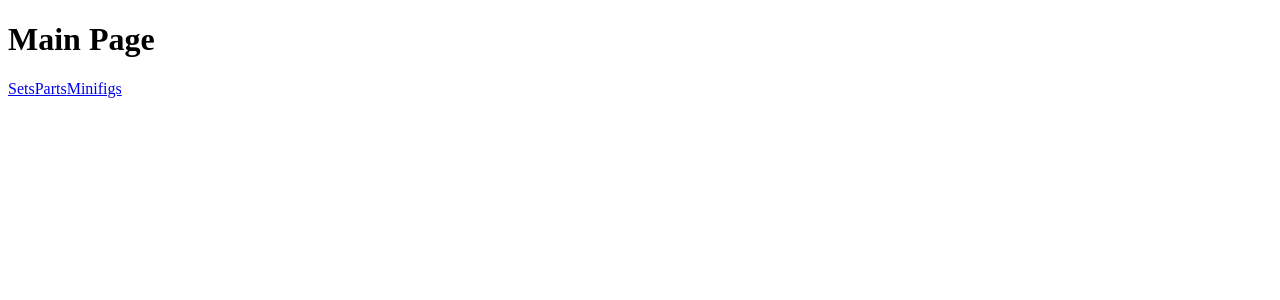
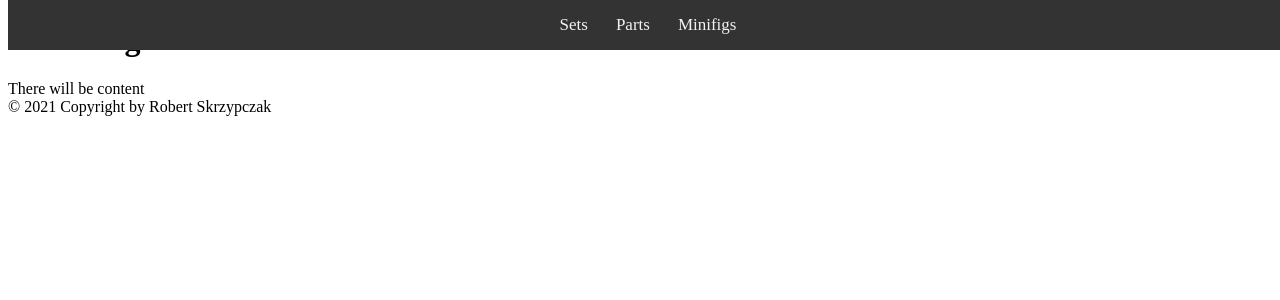
Before and after one commit to Ursuss21/lego-browser, a Next.js app: page / in a window 1280 px wide. Shown: the top 300 px of the page. Built offline with nearby package versions, Linux system fonts and the light colour scheme.

Commit message:
Added scss support. Added navbar component.

```diff
--- /dev/null
+++ b/components/navBar.tsx
@@ -0,0 +1,29 @@
+import React from "react";
+import Link from "next/link";
+import styles from "../styles/Home.module.scss";
+
+const NavBar = () => {
+  return (
+    <nav className="navbar">
+      <ul>
+        <li>
+          <Link href="/sets">
+            <a>Sets</a>
+          </Link>
+        </li>
+        <li>
+          <Link href="/parts">
+            <a>Parts</a>
+          </Link>
+        </li>
+        <li>
+          <Link href="/minifigs">
+            <a>Minifigs</a>
+          </Link>
+        </li>
+      </ul>
+    </nav>
+  );
+};
+
+export default NavBar;
--- a/next.config.js
+++ b/next.config.js
@@ -1,7 +1,12 @@
 const nextEnv = require("next-env");
+const path = require("path");
 const dotenvLoad = require("dotenv-load");
 
 dotenvLoad();
 
-const withEnv = nextEnv();
-module.exports = withEnv();
+module.exports = {
+  withEnv: nextEnv(),
+  sassOptions: {
+    includePaths: [path.join(__dirname, "style")],
+  },
+};
--- a/package.json
+++ b/package.json
@@ -22,6 +22,7 @@
     "@types/react": "^17.0.3",
     "@types/react-dom": "^17.0.3",
     "prettier": "^2.2.1",
+    "sass": "^1.32.8",
     "tslint": "^6.1.3",
     "tslint-config-prettier": "^1.18.0",
     "tslint-react": "^5.0.0",
--- /dev/null
+++ b/pages/_app.tsx
@@ -0,0 +1,13 @@
+import React from "react";
+import "../styles/style.scss";
+
+interface IProps {
+  Component: any;
+  pageProps: any;
+}
+
+function MyApp({ Component, pageProps }: IProps) {
+  return <Component {...pageProps} />;
+}
+
+export default MyApp;
--- a/pages/index.tsx
+++ b/pages/index.tsx
@@ -1,19 +1,15 @@
 import React from "react";
-import Link from "next/link";
+import NavBar from "../components/navBar";
 
 const MainPage = () => {
   return (
     <div>
-      <h1>Main Page</h1>
-      <Link href="/sets">
-        <a>Sets</a>
-      </Link>
-      <Link href="/parts">
-        <a>Parts</a>
-      </Link>
-      <Link href="/minifigs">
-        <a>Minifigs</a>
-      </Link>
+      <header>
+        <h1>Main Page</h1>
+        <NavBar />
+      </header>
+      <main>There will be content</main>
+      <footer>© 2021 Copyright by Robert Skrzypczak</footer>
     </div>
   );
 };
--- /dev/null
+++ b/styles/_navbar.scss
@@ -0,0 +1,26 @@
+.navbar {
+  overflow: hidden;
+  background-color: #333;
+  position: fixed;
+  top: 0;
+  width: 100%;
+  ul {
+    text-align: center;
+    list-style-type: none;
+    list-style-type: none;
+    margin: 0;
+    padding: 15px;
+    li {
+      display: inline;
+      font-size: 17px;
+      a {
+        color: #f2f2f2;
+        text-decoration: none;
+        padding: 14px;
+        &:hover {
+          background-color: #111;
+        }
+      }
+    }
+  }
+}
--- /dev/null
+++ b/styles/style.scss
@@ -0,0 +1 @@
+@import "navbar";
```
Also changed, not shown: 1 other file (tests, documents, lock files or other folders).
